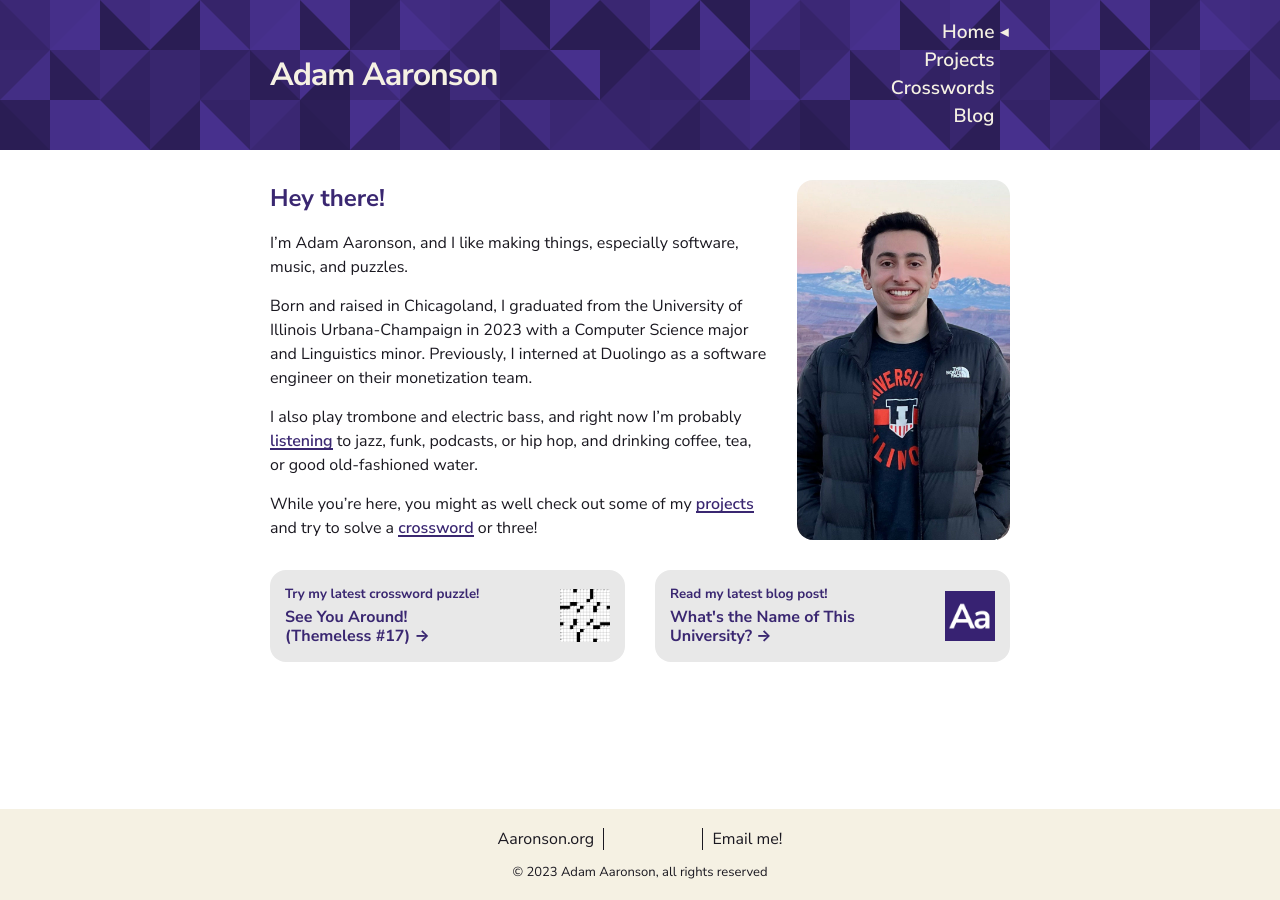
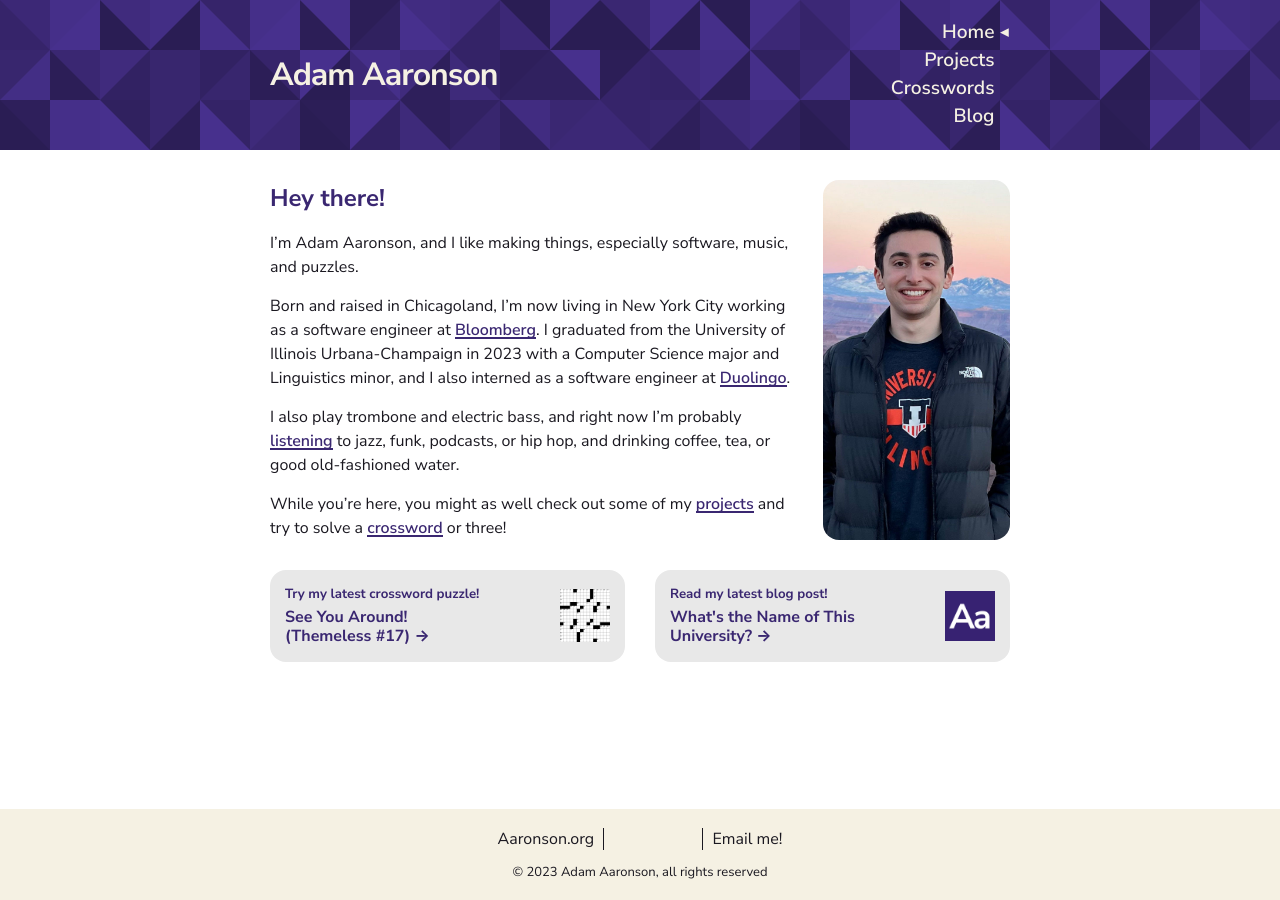
Before and after one commit to adamaaronson/adamaaronson.github.io, a Jekyll site: the page built from index.md, in a window 1280 px wide. Built offline with Jekyll 4.4.1, drawn with Linux system fonts in a browser that asks for light colours.

Commit message:
Update bio

```diff
--- a/index.md
+++ b/index.md
@@ -11,7 +11,7 @@ position: 1
 
 I'm Adam Aaronson, and I like making things, especially software, music, and puzzles.
 
-Born and raised in Chicagoland, I graduated from the University of Illinois Urbana-Champaign in 2023 with a Computer Science major and Linguistics minor. Previously, I interned at Duolingo as a software engineer on their monetization team.
+Born and raised in Chicagoland, I'm now living in New York City working as a software engineer at [Bloomberg](https://www.bloomberg.com). I graduated from the University of Illinois Urbana-Champaign in 2023 with a Computer Science major and Linguistics minor, and I also interned as a software engineer at [Duolingo](https://www.duolingo.com).
 
 I also play trombone and electric bass, and right now I'm probably [listening](https://aaronson.org/full-moon-albums/) to jazz, funk, podcasts, or hip hop, and drinking coffee, tea, or good old-fashioned water.
 
```
